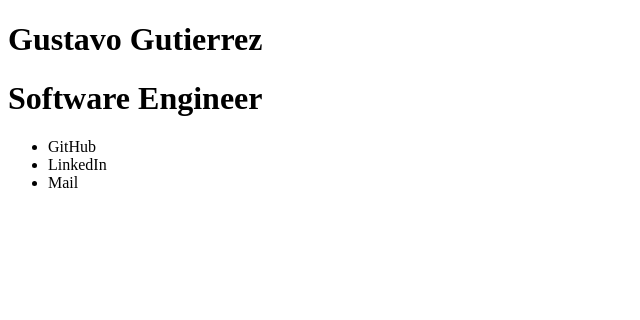
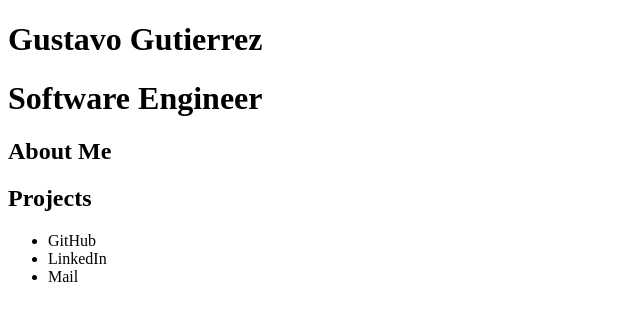
Before and after one commit to guticode04/Portfolio, a plain HTML site: page index.html in a window 1280 px wide. Shown: the whole page, without its empty margins (0-640 px from the left). Drawn offline with Linux system fonts and the light colour scheme.

Commit message:
Add outline for about me and project section

```diff
--- a/index.html
+++ b/index.html
@@ -17,6 +17,27 @@
       </header>
    <!-- End Header -->
 
+   <!-- Main Content -->
+   <main id="main">
+
+      <!-- About Me Section -->
+      <section id="about">
+         <header>
+            <h2>About Me</h2>
+         </header>
+         <p>
+
+         </p>
+      </section>
+
+      <!-- Projects Section -->
+      <section id="projects">
+         <header>
+            <h2>Projects</h2>
+         </header>
+      </section>
+
+   </main>
 
    <!-- Footer -->
       <footer id="footer">
```
